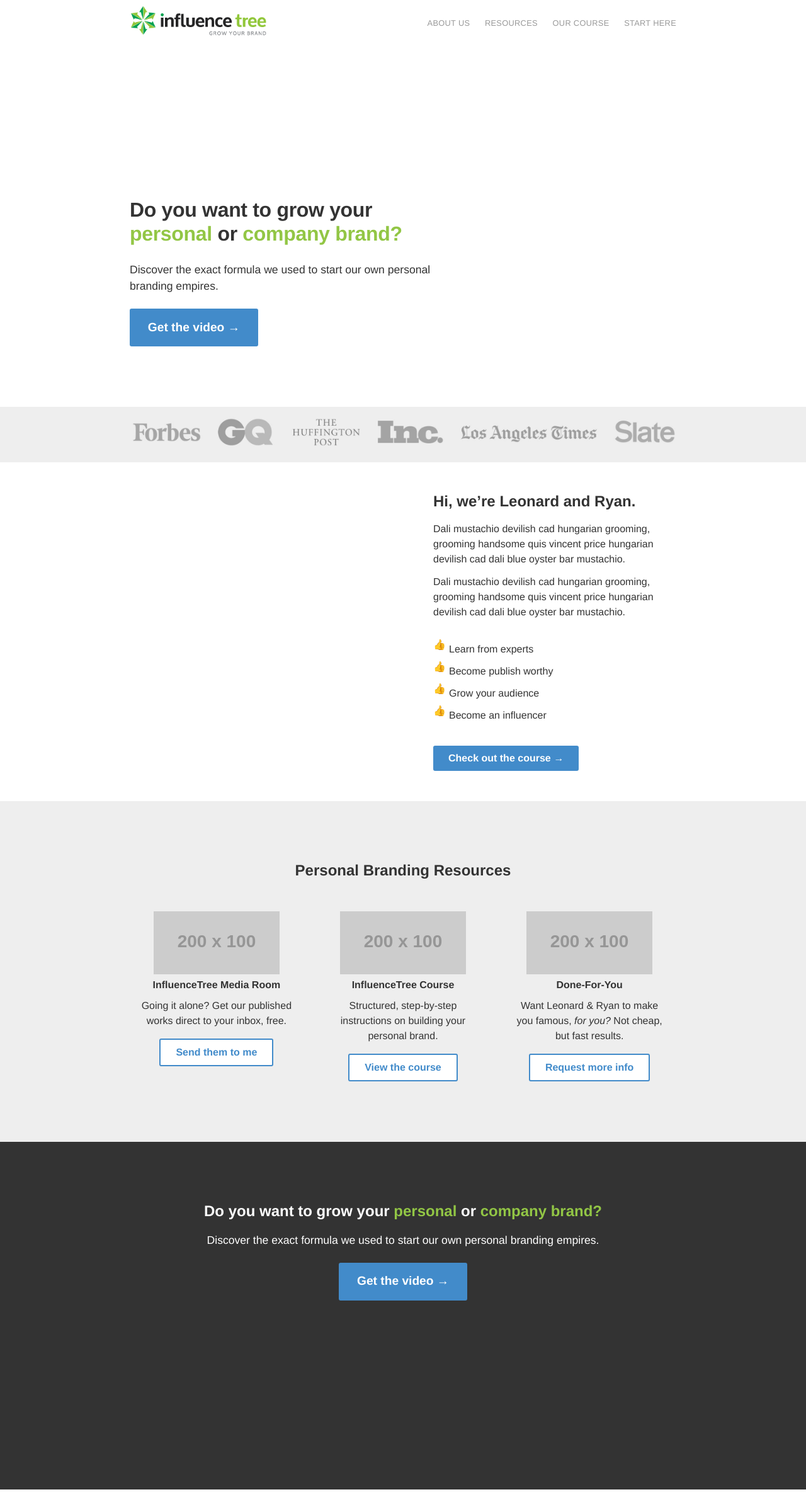
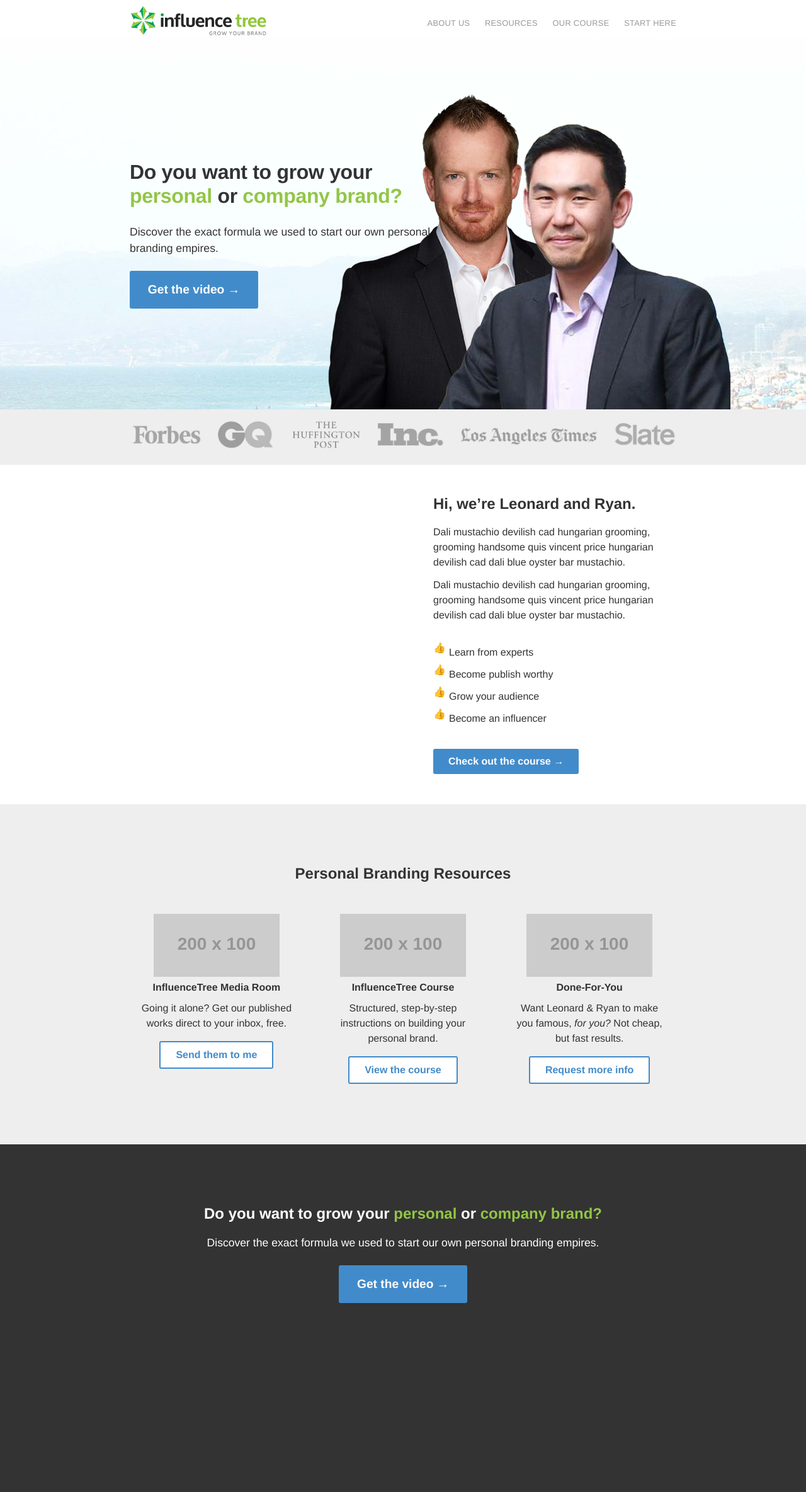
Before and after one commit to fairheadcreative/influencetree, a Jekyll site: the page built from index.html, in a window 1280 px wide. Shown: the whole page at 63% size. Built offline with Jekyll 4.4.1, drawn with Linux system fonts in a browser that asks for light colours; Markdown is read by kramdown in place of the engine named in the settings; a script that is not in the unit is left out; the list of posts is cut into pages by our own code.

Commit message:
Add home hero

```diff
--- a/css/screen.scss
+++ b/css/screen.scss
@@ -91,8 +91,14 @@
 
   @include media($medium-screen) {
     width: 55%;
-    padding-top: 160px;
+    padding-top: 100px;
+    height: 400px;
   }
+}
+
+.home .hero__content {
+  z-index: 1;
+  position: relative;
 }
 
 .hero__cta,
@@ -421,3 +427,76 @@
     margin-left: 1.5em;
   }
 }
+
+.home .hero {
+  padding-top: 3em;
+
+  @include media(em(570)) {
+    background: url('../images/home-hero-bg.jpg') no-repeat center top;
+    background-size: 1400px auto;
+  }
+
+  @include media(em(600)) {
+    padding-top: 0;
+  }
+
+
+  @include media(em(1000)) {
+    padding-top: 6em;
+  }
+}
+
+.home .hero .container {
+  position: relative;
+}
+
+.home .hero .container:after {
+  content: '';
+  display: block;
+  width: 300px;
+  height: 450px;
+  background: url('../images/home-hero.png') no-repeat;
+  background-size: 280px auto;
+  margin-top: 20px;
+
+  @include media(em(420)) {
+    width: 370px;
+    background-size: 578px auto;
+    position: absolute;
+    right: 0px;
+    bottom: -96px;
+    opacity: .2;
+  }
+
+  @include media(em(570)) {
+    width: 340px;
+    background-size: 578px auto;
+    bottom: -96px;
+    opacity: 1;
+    height: 360px;
+  }
+
+  @include media(em(650)) {
+    width: 430px;
+    background-size: 648px auto;
+    height: 450px;
+  }
+
+  @include media(em(830)) {
+    width: 510px;
+    height: 500px;
+  }
+
+  @include media(em(900)) {
+    width: 570px;
+    height: 440px;
+    background-size: 568px auto;
+  }
+
+  @include media(em(1040)) {
+    width: 640px;
+    height: 500px;
+    background-size: 648px auto;
+    right: -70px;
+  }
+}
```
Also changed, not shown: images/home-hero-bg.jpg (added), images/home-hero.png (added).
